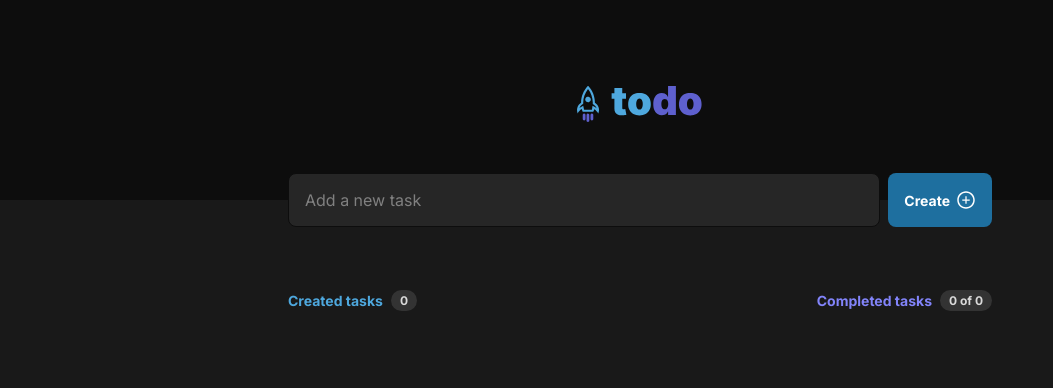
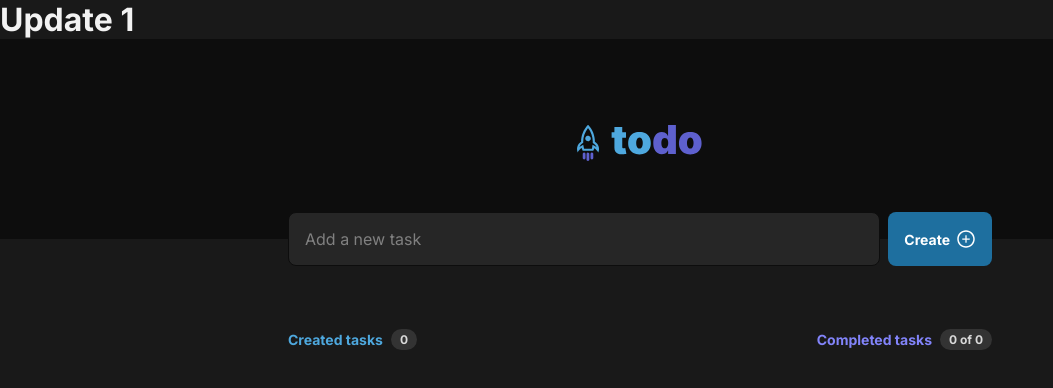
Before and after one commit to kparwaz74/First-Rep, a React (Vite) app: page / in a window 1280 px wide. Shown: the top 388 px of the page, without its empty margins (0-1053 px from the left). Built offline with nearby package versions, Linux system fonts and the light colour scheme.

Commit message:
Update from user2

```diff
--- a/src/App.jsx
+++ b/src/App.jsx
@@ -65,6 +65,7 @@ const App = () => {
 
     return (
         <div>
+            <h1>Update 1</h1>
             <Header handle_create_task={add_to_tasks_list} />
             <Tasks old_state={old_state} get_all={get_all} getcompleted={getcompleted} setold_state={setold_state} count={count} check_toggle={check_toggle} set_status={setCompleted} tasks_arr={tasks} remove_task={remove_task} />
         </div>
```
